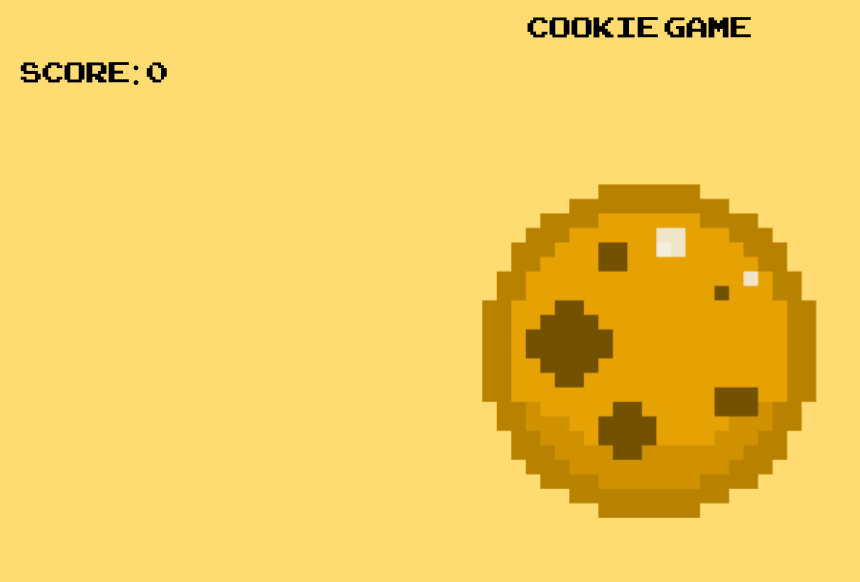
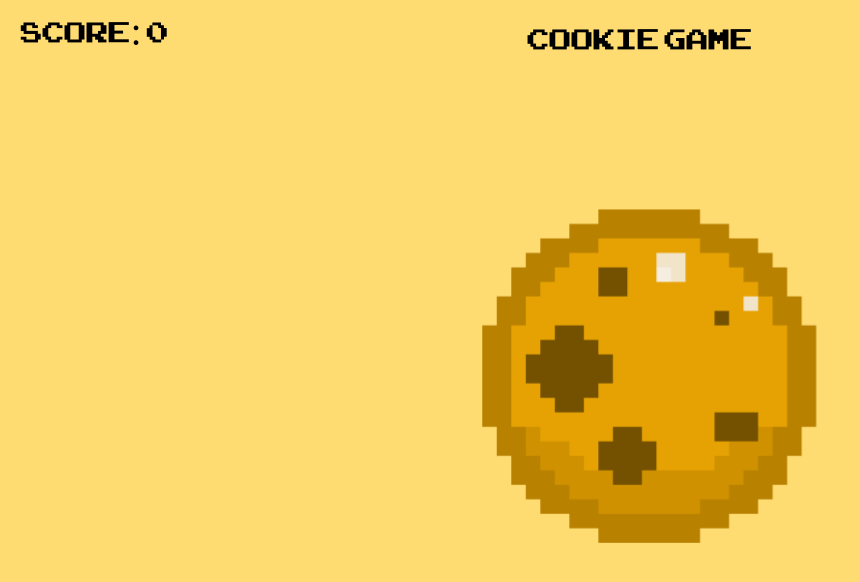
Before and after one commit to Daniel-343/Cookie-Game, a website: page client/index.html in a window 1280 px wide. Shown: the whole page, without its empty margins (0-860 px from the left). Drawn offline with Linux system fonts and the light colour scheme.

Commit message:
fix element positions

```diff
--- a/client/index.html
+++ b/client/index.html
@@ -6,9 +6,8 @@
     <link rel="stylesheet" href="public\style.css" />
   </head>
   <body>
-      <p1>Cookie Game</p1>
-      <div id="score">
-      </div>
+    <div id="score"></div>
+      <div id="title">Cookie Game</div>
       <button id="mainCookie">
         <img src="public/images/cookie.png"/>
       </button>
--- a/client/public/style.css
+++ b/client/public/style.css
@@ -14,6 +14,11 @@ body {
   background-color: transparent;
   border-color: transparent;
   transition: linear 0.05s;
+  position: absolute;
+  top: 15%;
+  left: 50%;
+  transform: translateX(-50%);
+  transform-origin: left;
 }
 #mainCookie:active{
   scale: 1.05;
@@ -22,4 +27,13 @@ body {
   text-align: left;
   margin-left: 1%;
   color: black;
+  float: left;
 }
+#title {
+  color: black;
+  position: absolute;
+  top: 5%;
+  left: 50%;
+  transform: translate(-50%, -50%);
+  justify-content: center;
+}
```
